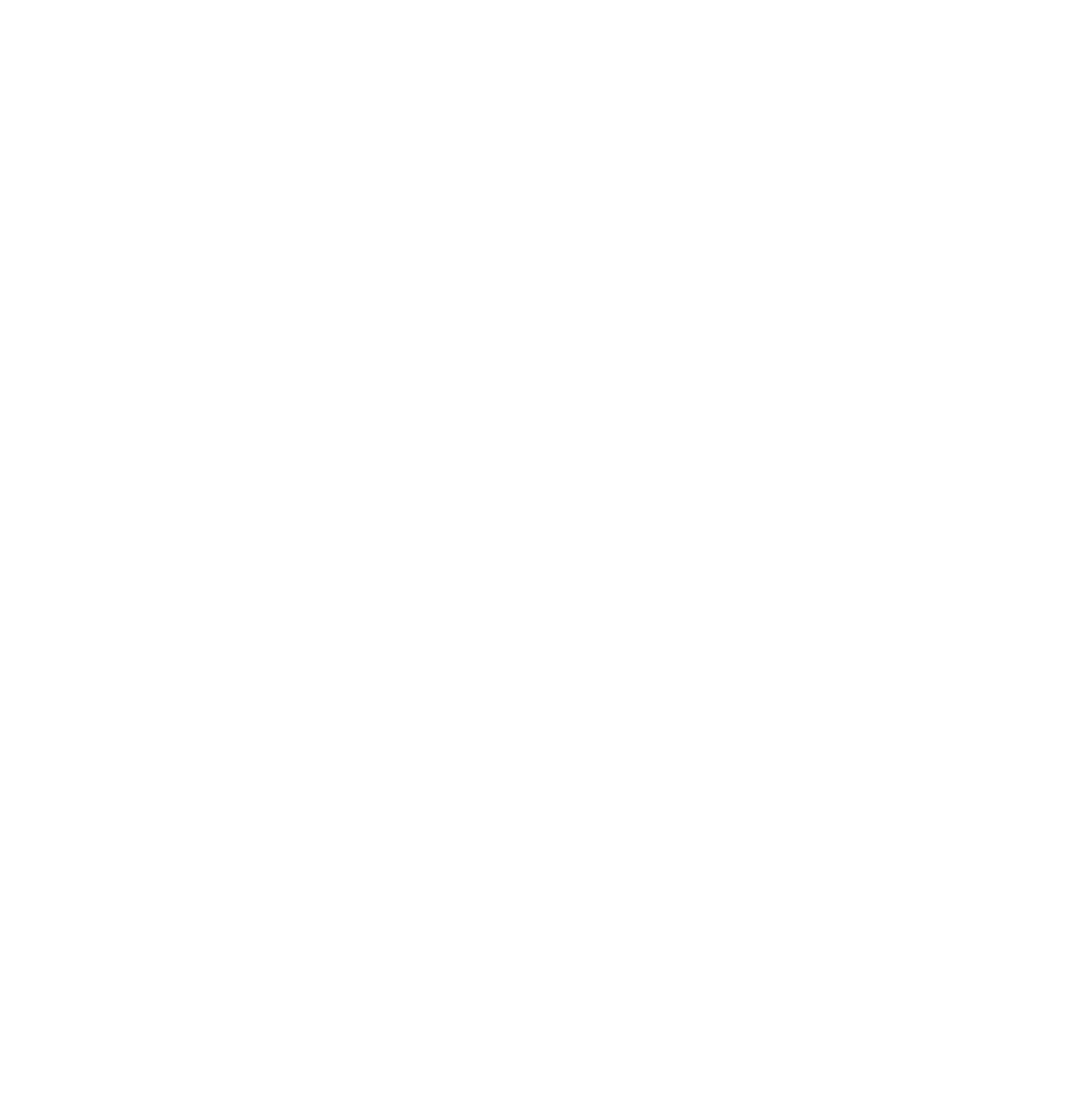
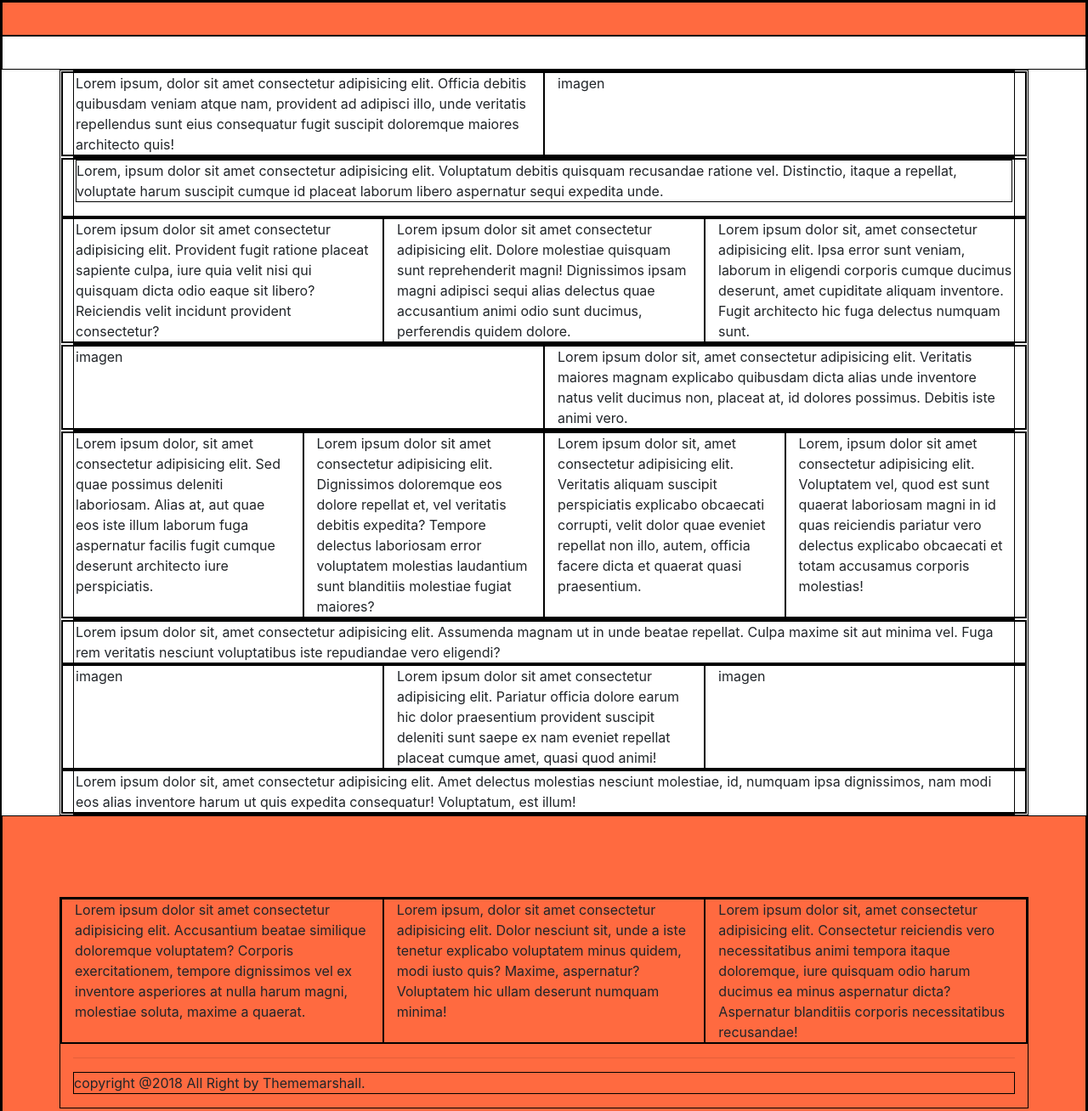
Before and after one commit to Jennifercarmen/Altimea, a plain HTML site: page index.html in a window 1280 px wide. Shown: the top 1308 px of the page at 85% size. Before the commit the page ends 800 px from the top, so only its background shows below. Drawn offline with nearby package versions, Linux system fonts and the light colour scheme.

Commit message:
estructura basica

```diff
--- a/css/main.css
+++ b/css/main.css
@@ -0,0 +1,21 @@
+* {
+    border: 1px solid black;
+}
+
+body {
+    box-sizing: border-box;
+}
+
+header {
+    background-color: #ff6a40;
+    height: 40px;
+}
+
+nav {
+    height: 40px;
+}
+
+footer {
+    background-color: #ff6a40;
+    padding: 95px 0px 370px 0px;
+}
--- a/index.html
+++ b/index.html
@@ -1,12 +1,110 @@
 <!DOCTYPE html>
 <html lang="en">
+
 <head>
-    <meta charset="UTF-8">
-    <meta name="viewport" content="width=device-width, initial-scale=1.0">
-    <meta http-equiv="X-UA-Compatible" content="ie=edge">
-    <title>Document</title>
+  <meta charset="UTF-8">
+  <meta name="viewport" content="width=device-width, initial-scale=1.0">
+  <meta http-equiv="X-UA-Compatible" content="ie=edge">
+  <link rel="stylesheet" href="https://stackpath.bootstrapcdn.com/bootstrap/4.1.0/css/bootstrap.min.css" integrity="sha384-9gVQ4dYFwwWSjIDZnLEWnxCjeSWFphJiwGPXr1jddIhOegiu1FwO5qRGvFXOdJZ4"
+    crossorigin="anonymous">
+  <link rel="stylesheet" href="css/main.css">
+  <title>SEO-MAZA</title>
 </head>
+
 <body>
 
+  <header>
+
+  </header>
+  <nav>
+
+  </nav>
+  <div class="container">
+    <div>
+      <div class="row">
+        <div class="col-xs-6 col-md-6">Lorem ipsum, dolor sit amet consectetur adipisicing elit. Officia debitis quibusdam veniam atque nam, provident ad
+          adipisci illo, unde veritatis repellendus sunt eius consequatur fugit suscipit doloremque maiores architecto quis!</div>
+        <div class="col-xs-6 col-md-6">imagen</div>
+      </div>
+    </div>
+
+    <div>
+      <div class="row">
+        <div class="col-xs-12 col-md-12">
+          <p class="center">Lorem, ipsum dolor sit amet consectetur adipisicing elit. Voluptatum debitis quisquam recusandae ratione vel. Distinctio,
+            itaque a repellat, voluptate harum suscipit cumque id placeat laborum libero aspernatur sequi expedita unde.</p>
+
+        </div>
+      </div>
+      <div class="row">
+        <div class="col-xs-4 col-md-4">Lorem ipsum dolor sit amet consectetur adipisicing elit. Provident fugit ratione placeat sapiente culpa, iure quia
+          velit nisi qui quisquam dicta odio eaque sit libero? Reiciendis velit incidunt provident consectetur?</div>
+        <div class="col-xs-4 col-md-4">Lorem ipsum dolor sit amet consectetur adipisicing elit. Dolore molestiae quisquam sunt reprehenderit magni! Dignissimos
+          ipsam magni adipisci sequi alias delectus quae accusantium animi odio sunt ducimus, perferendis quidem dolore.</div>
+        <div class="col-xs-4 col-md-4">Lorem ipsum dolor sit, amet consectetur adipisicing elit. Ipsa error sunt veniam, laborum in eligendi corporis cumque
+          ducimus deserunt, amet cupiditate aliquam inventore. Fugit architecto hic fuga delectus numquam sunt.</div>
+      </div>
+    </div>
+    <div>
+      <div class="row">
+        <div class="col-xs-6 col-md-6">imagen</div>
+        <div class="col-xs-6 col-md-6">Lorem ipsum dolor sit, amet consectetur adipisicing elit. Veritatis maiores magnam explicabo quibusdam dicta alias
+          unde inventore natus velit ducimus non, placeat at, id dolores possimus. Debitis iste animi vero.</div>
+      </div>
+    </div>
+    <div>
+      <div class="row">
+        <div class="col-xs-12 col-md-3">Lorem ipsum dolor, sit amet consectetur adipisicing elit. Sed quae possimus deleniti laboriosam. Alias at, aut quae
+          eos iste illum laborum fuga aspernatur facilis fugit cumque deserunt architecto iure perspiciatis.</div>
+        <div class="col-xs-12 col-md-3">Lorem ipsum dolor sit amet consectetur adipisicing elit. Dignissimos doloremque eos dolore repellat et, vel veritatis
+          debitis expedita? Tempore delectus laboriosam error voluptatem molestias laudantium sunt blanditiis molestiae fugiat
+          maiores?</div>
+        <div class="col-xs-12 col-md-3">Lorem ipsum dolor sit, amet consectetur adipisicing elit. Veritatis aliquam suscipit perspiciatis explicabo obcaecati
+          corrupti, velit dolor quae eveniet repellat non illo, autem, officia facere dicta et quaerat quasi praesentium.</div>
+        <div class="col-xs-12 col-md-3">Lorem, ipsum dolor sit amet consectetur adipisicing elit. Voluptatem vel, quod est sunt quaerat laboriosam magni
+          in id quas reiciendis pariatur vero delectus explicabo obcaecati et totam accusamus corporis molestias!</div>
+      </div>
+    </div>
+    <div>
+      <div class="row">
+        <div class="col-xs-12 col-md-12">
+          Lorem ipsum dolor sit, amet consectetur adipisicing elit. Assumenda magnam ut in unde beatae repellat. Culpa maxime sit aut
+          minima vel. Fuga rem veritatis nesciunt voluptatibus iste repudiandae vero eligendi?
+        </div>
+      </div>
+      <div class="row">
+        <div class="col-xs-12 col-md-4">imagen</div>
+        <div class="col-xs-12 col-md-4">Lorem ipsum dolor sit amet consectetur adipisicing elit. Pariatur officia dolore earum hic dolor praesentium provident
+          suscipit deleniti sunt saepe ex nam eveniet repellat placeat cumque amet, quasi quod animi!</div>
+        <div class="col-xs-12 col-md-4">imagen</div>
+      </div>
+      <div class="row">
+        <div class="col-xs-12 col-md-12">
+          Lorem ipsum dolor sit, amet consectetur adipisicing elit. Amet delectus molestias nesciunt molestiae, id, numquam ipsa dignissimos,
+          nam modi eos alias inventore harum ut quis expedita consequatur! Voluptatum, est illum!
+        </div>
+      </div>
+    </div>
+  </div>
+  <footer>
+    <div class="container">
+      <div class="row">
+        <div class="col">Lorem ipsum dolor sit amet consectetur adipisicing elit. Accusantium beatae similique doloremque voluptatem? Corporis
+          exercitationem, tempore dignissimos vel ex inventore asperiores at nulla harum magni, molestiae soluta, maxime
+          a quaerat.</div>
+        <div class="col">Lorem ipsum, dolor sit amet consectetur adipisicing elit. Dolor nesciunt sit, unde a iste tenetur explicabo voluptatem
+          minus quidem, modi iusto quis? Maxime, aspernatur? Voluptatem hic ullam deserunt numquam minima!</div>
+        <div class="col">Lorem ipsum dolor sit, amet consectetur adipisicing elit. Consectetur reiciendis vero necessitatibus animi tempora
+          itaque doloremque, iure quisquam odio harum ducimus ea minus aspernatur dicta? Aspernatur blanditiis corporis necessitatibus
+          recusandae!</div>
+      </div>
+      <hr>
+      <p>copyright @2018 All Right by Thememarshall.</p>
+    </div>
+  </footer>
+  <script src="https://code.jquery.com/jquery-3.3.1.min.js" integrity="sha256-FgpCb/KJQlLNfOu91ta32o/NMZxltwRo8QtmkMRdAu8="
+    crossorigin="anonymous"></script>
+  <script src="https://stackpath.bootstrapcdn.com/bootstrap/4.1.1/js/bootstrap.min.js"></script>
 </body>
+
 </html>
```
